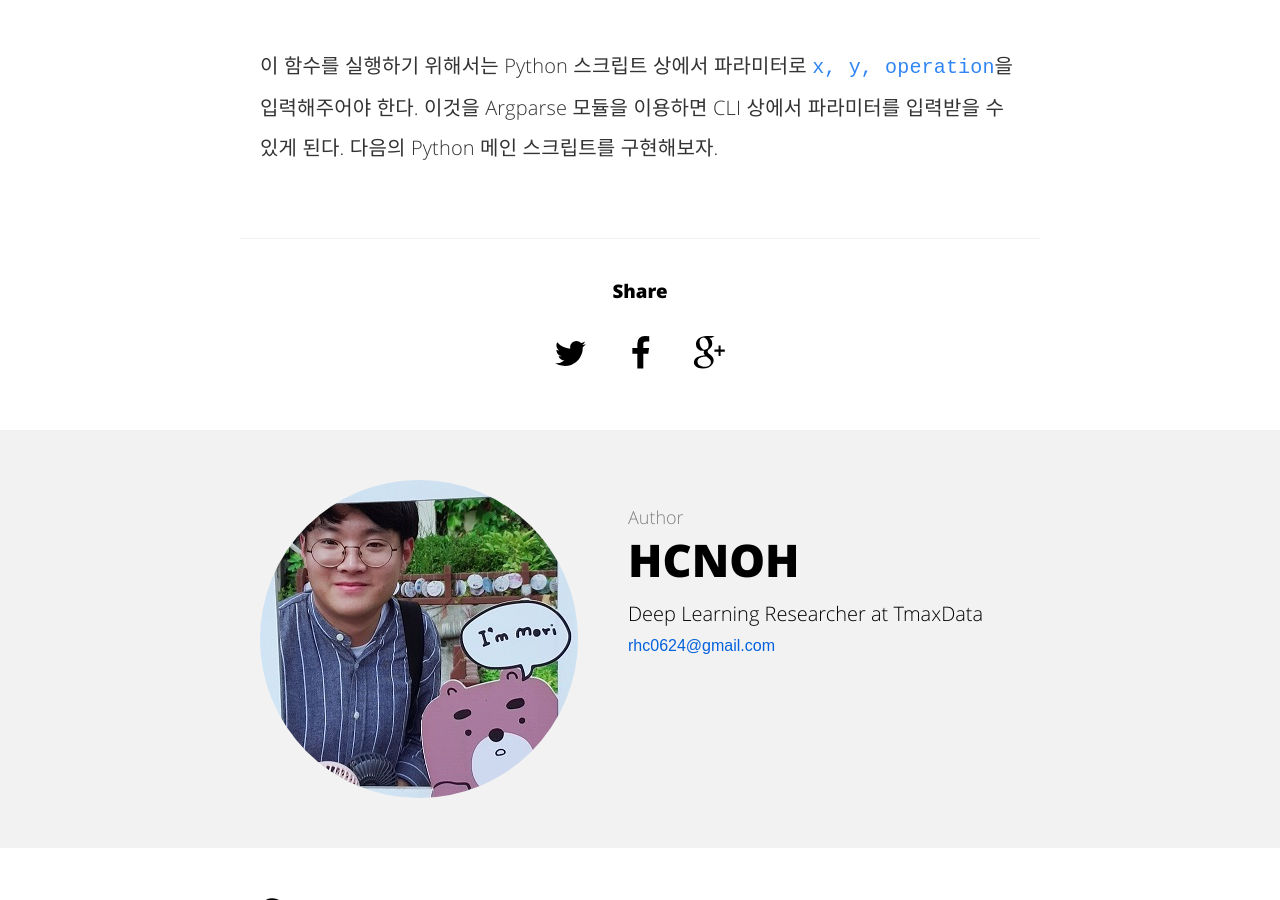
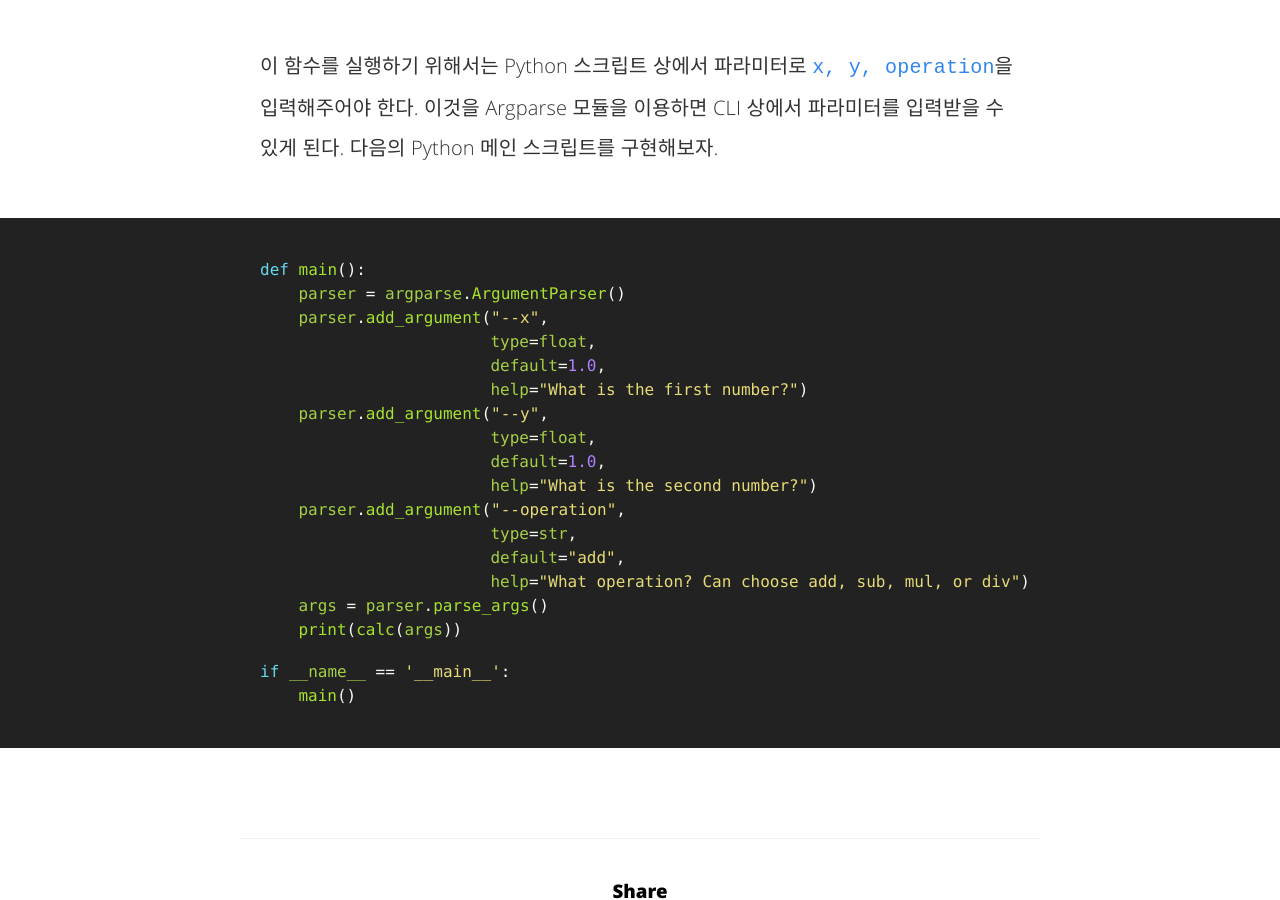
Before and after one commit to hcnoh/blog-prev, a Jekyll site: the page built from _posts/2018-09-04-argparse.md, in a window 1280 px wide and 900 px high, scrolled down 2271 px. Built offline with Jekyll 4.4.1, drawn with Linux system fonts in a browser that asks for light colours; comment, search, counter and statistics services are not loaded.

Commit message:
Update 2018-09-04-argparse.md

```diff
--- a/_posts/2018-09-04-argparse.md
+++ b/_posts/2018-09-04-argparse.md
@@ -28,13 +28,34 @@ Argparse 모듈은 Python에 기본적으로 내장되어 있는 모듈이다.
 간단한 예제를 통해서 Argparse 모듈의 활용법을 알아보자. 먼저 다음과 같은 계산기 함수를 Python으로 구현해보자.
 {% highlight python %}
 def calc(x, y, operation):
-  if operation == "add":
-    return x + y
-  elif operation == "sub":
-    return x - y
-  elif operation == "mul":
-    return x * y
-  elif operation == "div":
-    return x / y
+    if operation == "add":
+        return x + y
+    elif operation == "sub":
+        return x - y
+    elif operation == "mul":
+        return x * y
+    elif operation == "div":
+        return x / y
 {% endhighlight %}
 이 함수를 실행하기 위해서는 Python 스크립트 상에서 파라미터로 `x, y, operation`을 입력해주어야 한다. 이것을 Argparse 모듈을 이용하면 CLI 상에서 파라미터를 입력받을 수 있게 된다. 다음의 Python 메인 스크립트를 구현해보자.
+{% highlight python %}
+def main():
+    parser = argparse.ArgumentParser()
+    parser.add_argument("--x",
+                        type=float,
+                        default=1.0,
+                        help="What is the first number?")
+    parser.add_argument("--y",
+                        type=float,
+                        default=1.0,
+                        help="What is the second number?")
+    parser.add_argument("--operation",
+                        type=str,
+                        default="add",
+                        help="What operation? Can choose add, sub, mul, or div")
+    args = parser.parse_args()
+    print(calc(args))
+
+if __name__ == '__main__':
+    main()
+{% endhighlight %}
```
